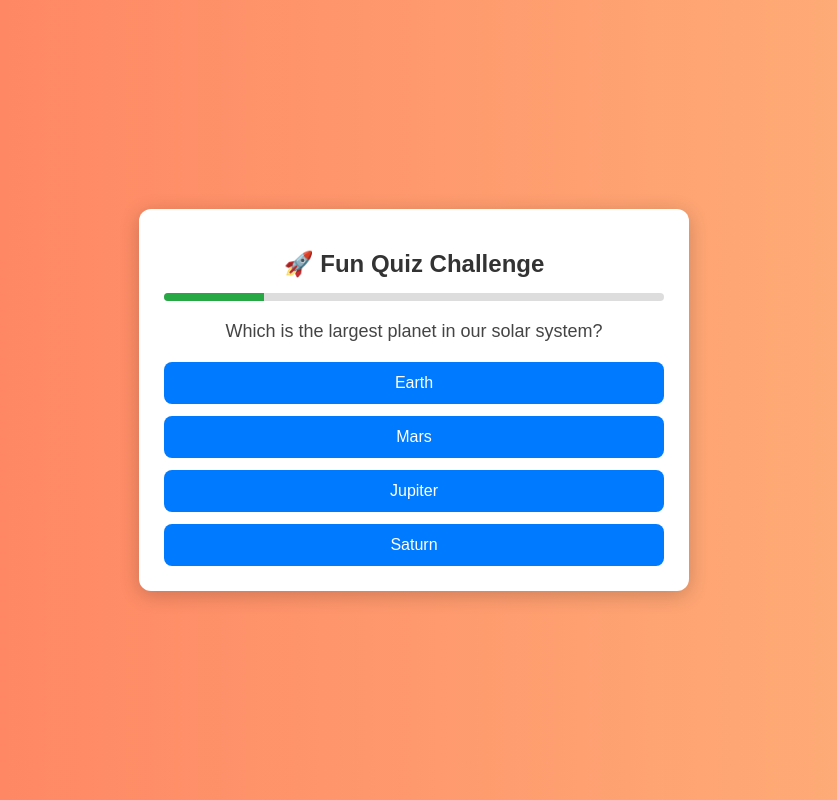
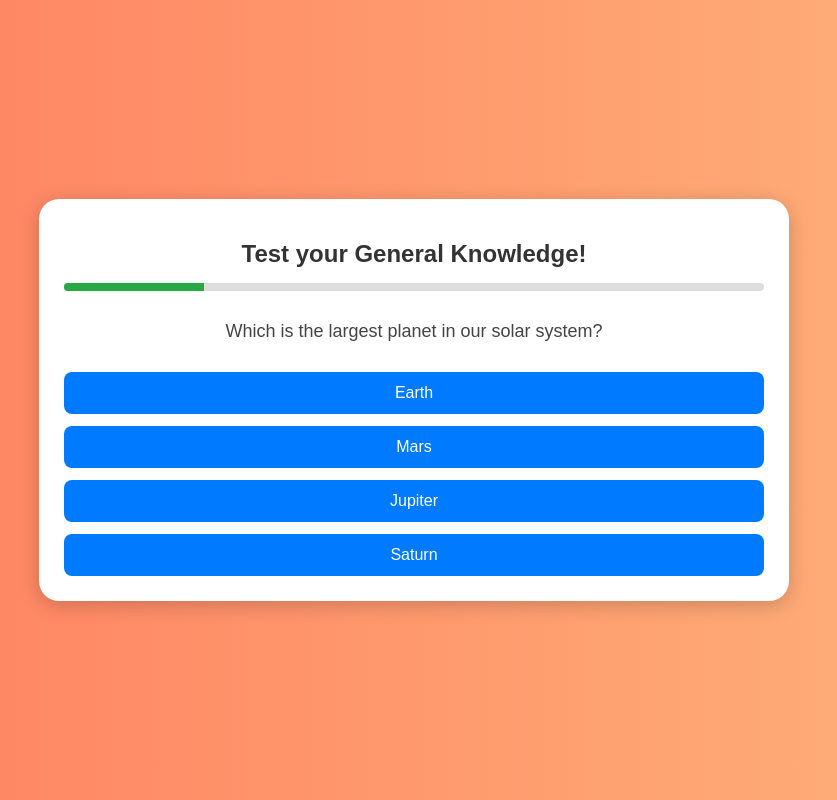
Before and after one commit to 222rohan/hci-lab, a plain HTML site: page lab2/quiz.html in a window 1280 px wide. Shown: the whole page, without its empty margins (226-1063 px from the left). Drawn offline with Linux system fonts and the light colour scheme.

Commit message:
changes made

```diff
--- a/lab2/quiz.html
+++ b/lab2/quiz.html
@@ -9,7 +9,7 @@
 <body>
 
     <div class="quiz-container">
-        <h1>🚀 Fun Quiz Challenge</h1>
+        <h1>Test your General Knowledge!</h1>
         <div class="progress-bar">
             <div class="progress" id="progress-bar"></div>
         </div>
--- a/lab2/style.css
+++ b/lab2/style.css
@@ -14,9 +14,9 @@ body {
     background: white;
     padding: 25px;
     width: 90%;
-    max-width: 500px;
+    max-width: 700px;
     box-shadow: 0px 4px 20px rgba(0, 0, 0, 0.2);
-    border-radius: 12px;
+    border-radius: 20px;
     text-align: center;
     transition: transform 0.3s;
 }
@@ -47,7 +47,7 @@ h1 {
 /* Question & Options */
 .question {
     font-size: 18px;
-    margin: 20px 0;
+    margin: 30px 0;
     color: #444;
 }
 
```
